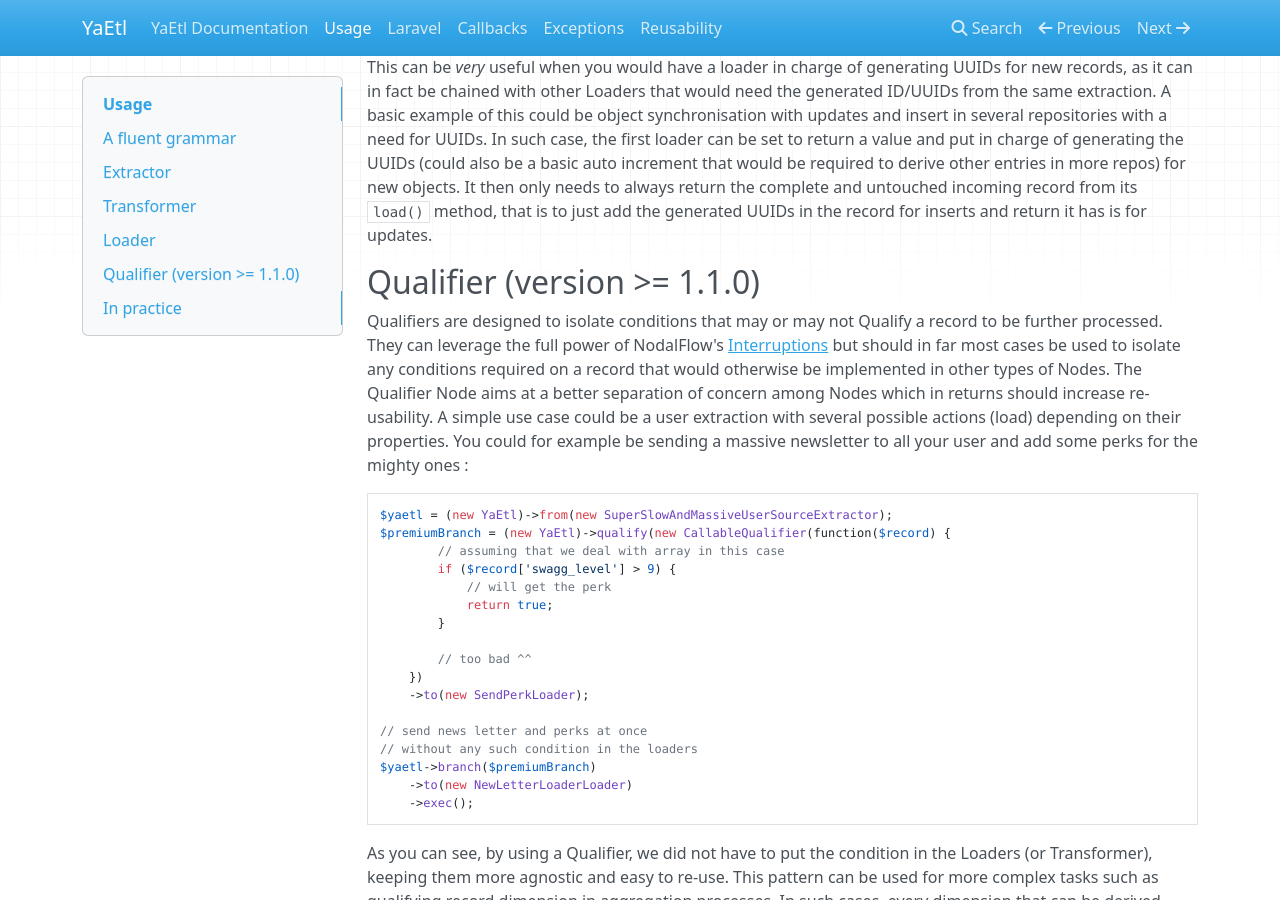
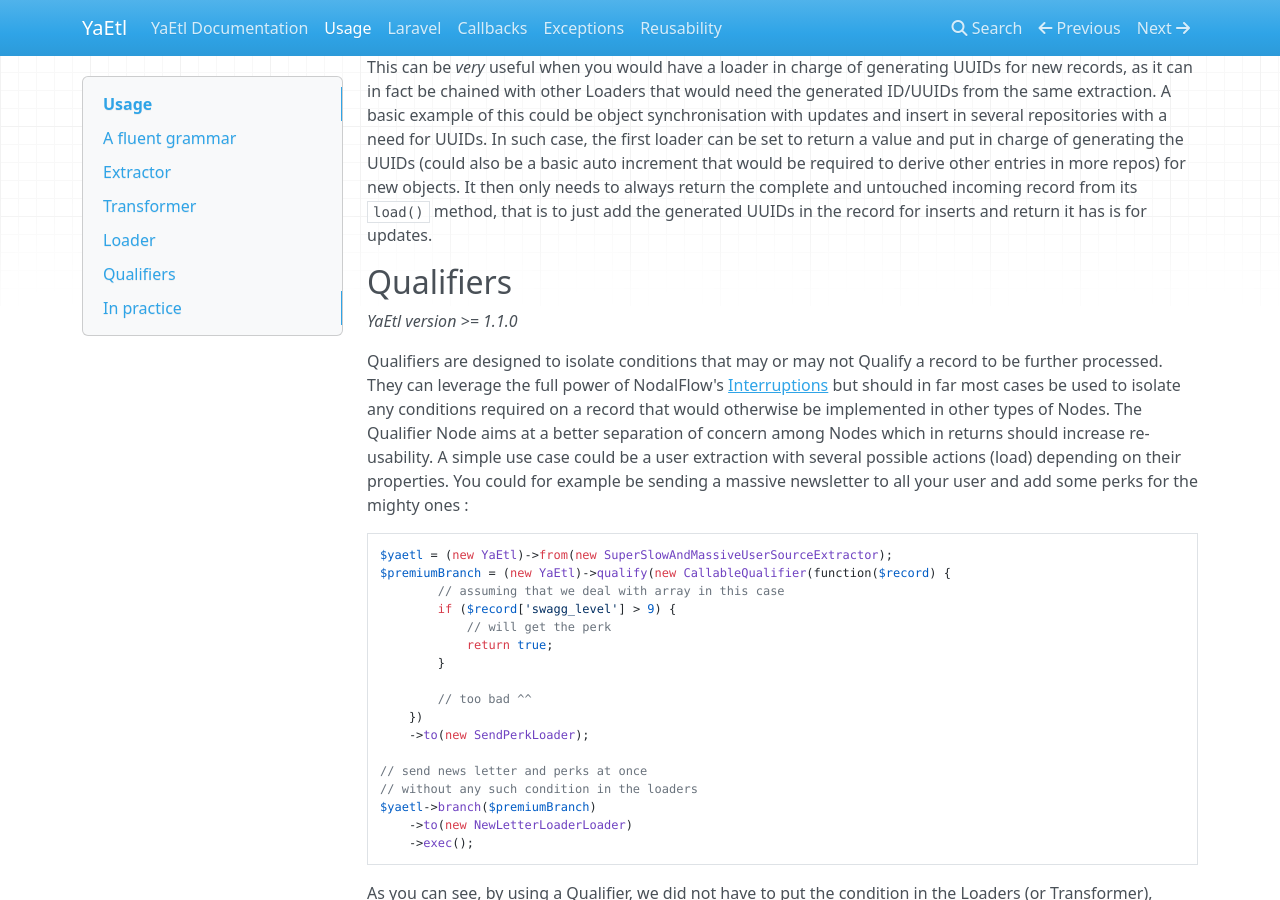
Before and after one commit to fab2s/YaEtl, an MkDocs documentation site: the page built from docs/usage.md, in a window 1280 px wide and 900 px high, scrolled down 9716 px. Built offline with MkDocs 1.6.1, drawn with Linux system fonts in a browser that asks for light colours; nearby versions of some CDN libraries; old or Windows-style settings are respelled for this version of MkDocs.

Commit message:
refactor title

```diff
--- a/docs/usage.md
+++ b/docs/usage.md
@@ -442,7 +442,9 @@ directly where it make sense.
 This can be _very_ useful when you would have a loader in charge of generating UUIDs for new records, as it can in fact be chained with other Loaders that would need the generated ID/UUIDs from the same extraction.
 A basic example of this could be object synchronisation with updates and insert in several repositories with a need for UUIDs. In such case, the first loader can be set to return a value and put in charge of generating the UUIDs (could also be a basic auto increment that would be required to derive other entries in more repos) for new objects. It then only needs to always return the complete and untouched incoming record from its `load()` method, that is to just add the generated UUIDs in the record for inserts and return it has is for updates.
 
-## Qualifier (version >= 1.1.0)
+## Qualifiers
+
+_YaEtl version >= 1.1.0_
 
 Qualifiers are designed to isolate conditions that may or may not Qualify a record to be further processed. They can leverage the full power of NodalFlow's [Interruptions](https://github.com/fab2s/NodalFlow/blob/master/docs/interruptions.md) but should in far most cases be used to isolate any conditions required on a record that would otherwise be implemented in other types of Nodes. The Qualifier Node aims at a better separation of concern among Nodes which in returns should increase re-usability.
 A simple use case could be a user extraction with several possible actions (load) depending on their properties. You could for example be sending a massive newsletter to all your user and add some perks for the mighty ones :
```
